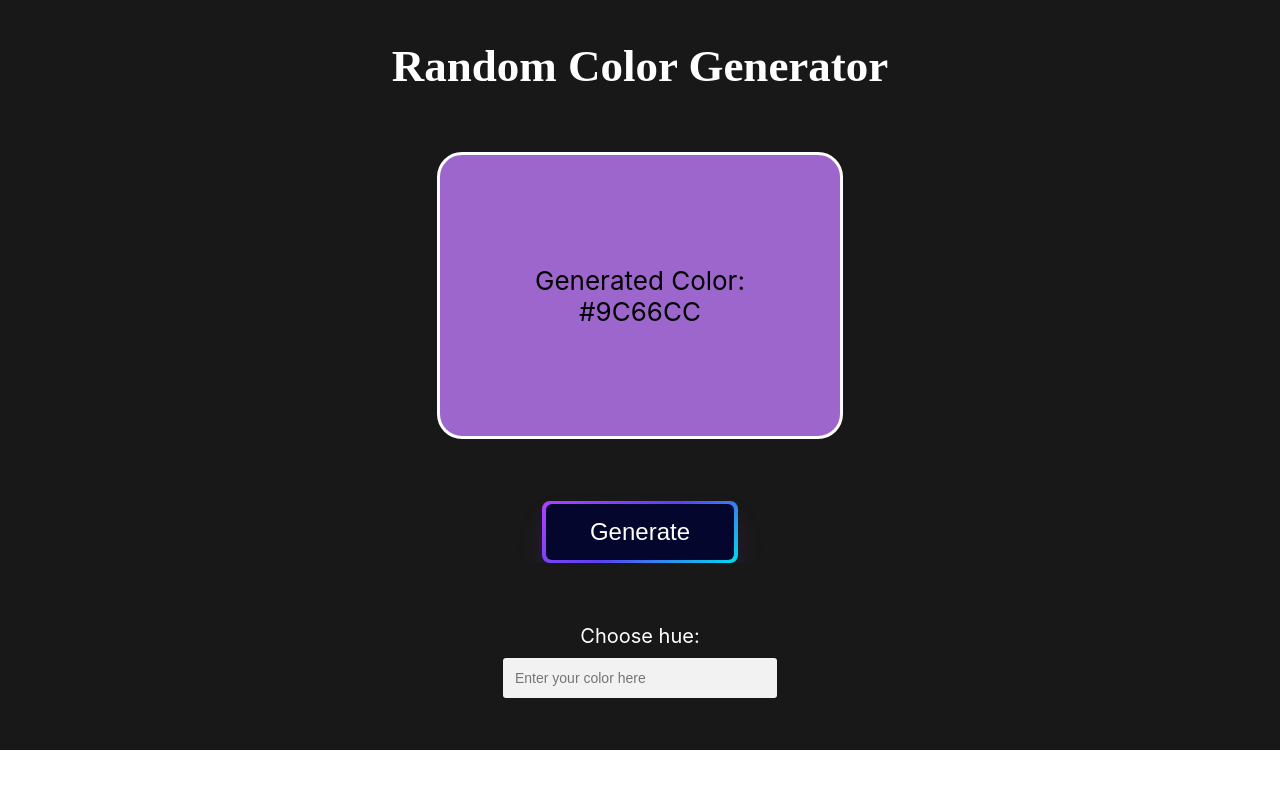
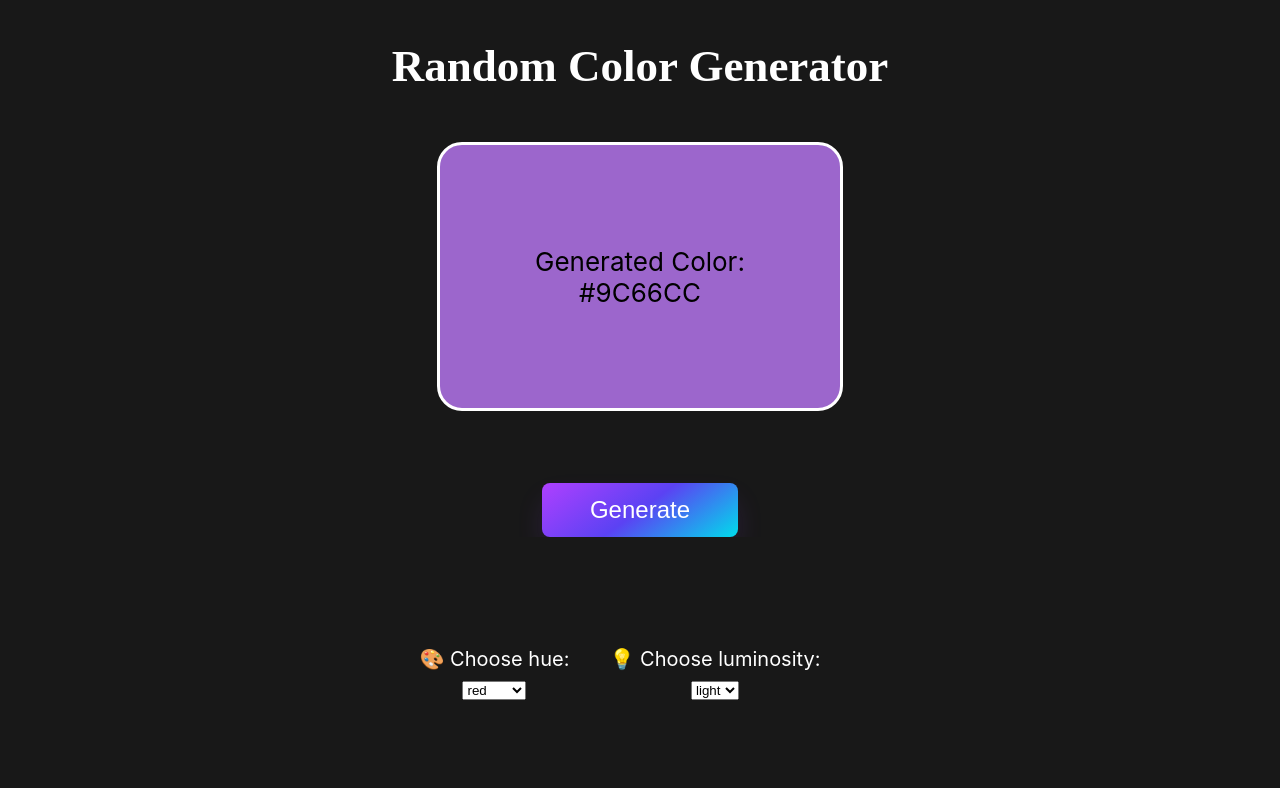
Before and after one commit to lisaweilguni/react-random-color-generator-2022, a React (Create React App) app: page / in a window 1280 px wide. Shown: the top 788 px of the page. Built offline with nearby package versions, Linux system fonts and the light colour scheme.

Commit message:
Add selectors for luminosity and hue

```diff
--- a/src/App.css
+++ b/src/App.css
@@ -6,16 +6,22 @@ div {
   font-size: calc(10px + 2vmin);
   color: white;
   background-color: #181818;
-  height: 750px;
+  height: 100vh;
 }
 
-.colorbox {
+div .colorbox {
   display: flex;
   flex-direction: column;
   align-items: center;
   justify-content: center;
   font-size: calc(10px + 2vmin);
   color: black;
+  align-items: center;
+  justify-content: center;
+  text-align: center;
+  border-radius: 25px;
+  border: 3px solid white;
+  margin-top: 30px;
 }
 
 button {
@@ -33,7 +39,7 @@ button {
   line-height: 1em;
   max-width: 100%;
   min-width: 140px;
-  padding: 3px;
+  padding: 15px;
   text-decoration: none;
   user-select: none;
   -webkit-user-select: none;
@@ -45,19 +51,10 @@ button {
 button:active,
 button:hover {
   outline: 0;
-}
-
-button span {
-  background-color: rgb(5, 6, 45);
-  padding: 16px 24px;
-  border-radius: 6px;
-  transition: 300ms;
-  max-width: 100%;
-  min-width: 140px;
-}
-
-button:hover span {
-  background: none;
+  background-image: none;
+  background-color: white;
+  color: #af40ff;
+  transition: 400ms;
 }
 
 @media (min-width: 768px) {
@@ -75,26 +72,20 @@ label {
 
 .custom-field {
   font-size: 14px;
-  position: relative;
   height: 200px;
+  margin-right: 40px;
 }
 
-.custom-field input {
-  border: none;
-  -webkit-appearance: none;
-  -ms-appearance: none;
-  -moz-appearance: none;
-  appearance: none;
-  background: #f2f2f2;
-  padding: 12px;
-  border-radius: 3px;
-  width: 250px;
-  font-size: 14px;
+div .selectors {
+  display: flex;
+  flex-direction: row;
+  margin: 0 auto;
 }
 
 h1 {
   font-family: 'Andale Mono';
   margin-top: 40px;
+  margin-bottom: 0px;
   text-decoration: none;
   font-size: 45px;
 }
--- a/src/App.js
+++ b/src/App.js
@@ -6,6 +6,7 @@ randomColor();
 function App() {
   const [color, setColor] = useState('#9C66CC');
   const [hueUserInput, setHueUserInput] = useState('');
+  const [colorLightness, setColorLightness] = useState('');
 
   return (
     <div>
@@ -14,16 +15,10 @@ function App() {
         className="colorbox"
         style={{
           width: '400px',
-          height: '300px',
-          margin: '0 auto',
+          height: '800px',
+          margin: '50px 10px 10px 10px',
           display: 'flex',
           backgroundColor: color,
-          alignItems: 'center',
-          justifyContent: 'center',
-          textAlign: 'center',
-          borderRadius: '25px',
-          border: '3px solid white',
-          marginTop: '30px',
         }}
       >
         Generated Color: <br /> {color}
@@ -37,37 +32,60 @@ function App() {
       >
         <span>Generate</span>
       </button>
+
+      <div className="selectors">
         <div className="custom-field">
-        <label htmlFor="hue" className="placeholder">
-          <span>Choose hue:</span>
+          <label htmlFor="hue">
+            <span>🎨 Choose hue:</span>
           </label>
-        <input
-          placeholder="Enter your color here"
+          <select
             id="hue"
             value={hueUserInput}
             onChange={(event) => {
               setHueUserInput(event.currentTarget.value);
 
-            const userHue = event.currentTarget.value;
-            if (
-              userHue === 'red' ||
-              userHue === 'orange' ||
-              userHue === 'yellow' ||
-              userHue === 'green' ||
-              userHue === 'blue' ||
-              userHue === 'purple' ||
-              userHue === 'pink' ||
-              userHue === 'monochrome'
-            ) {
+              const hueUserInput = event.currentTarget.value;
               setColor(
                 randomColor({
                   luminosity: 'random',
-                  hue: userHue,
+                  hue: hueUserInput,
                 }),
               );
-            }
             }}
-        />
+          >
+            <option value="red">red</option>
+            <option value="orange">orange</option>
+            <option value="yellow">yellow</option>
+            <option value="green">green</option>
+            <option value="blue">blue</option>
+            <option value="purple">purple</option>
+            <option value="pink">pink</option>
+          </select>
+        </div>
+
+        <div className="custom-field">
+          <label htmlFor="luminosity">
+            <span>💡 Choose luminosity:</span>
+          </label>
+          <select
+            id="luminosity"
+            value={colorLightness}
+            onChange={(event) => {
+              setColorLightness(event.currentTarget.value);
+
+              const colorLightness = event.currentTarget.value;
+              setColor(
+                randomColor({
+                  luminosity: colorLightness,
+                  hue: hueUserInput,
+                }),
+              );
+            }}
+          >
+            <option value="light">light</option>
+            <option value="dark">dark</option>
+          </select>
+        </div>
       </div>
     </div>
   );
```
Lines whose indentation alone changed are shown as unchanged.
